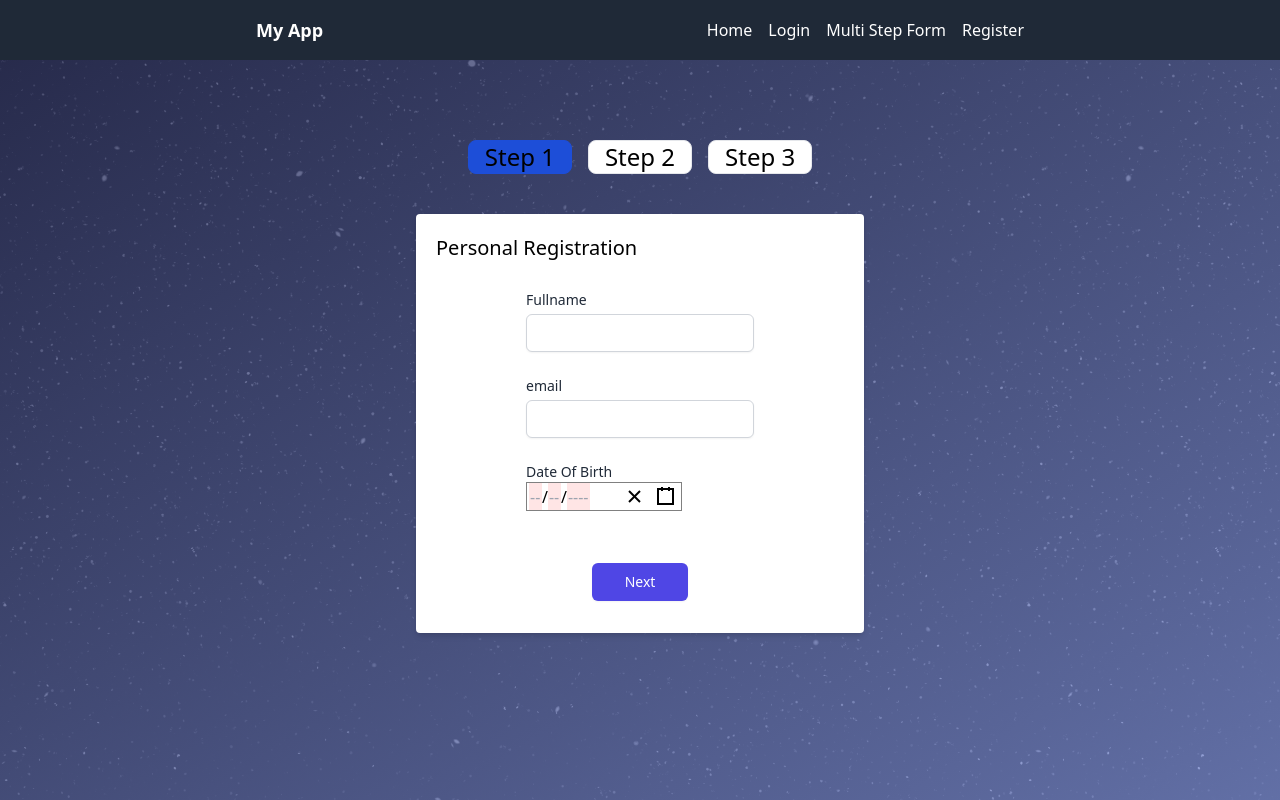
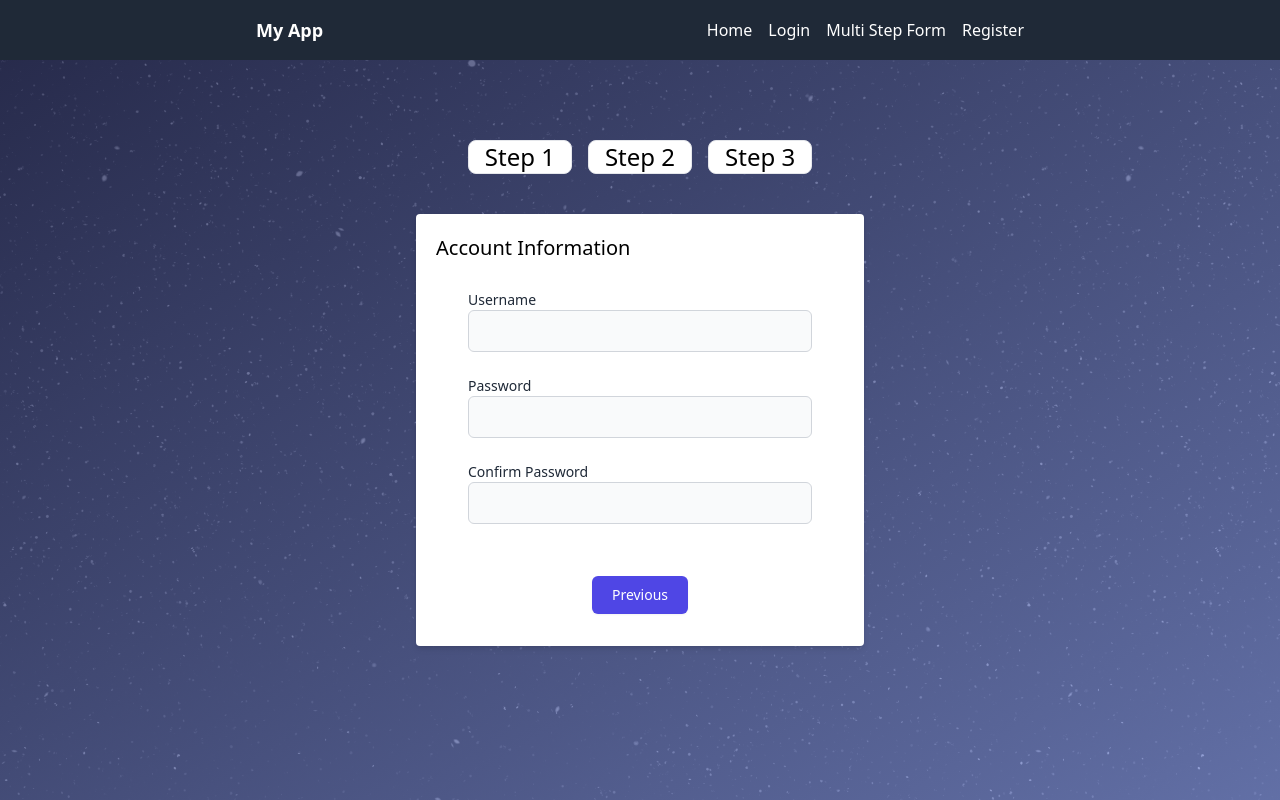
Before and after one commit to revou-fsse-5/module-4-kingahmadr, a React (Vite) app: page /multistepform in a window 1280 px wide. Built offline with nearby package versions, Linux system fonts and the light colour scheme.

Commit message:
dev ancur cik

```diff
--- a/src/components/AccountForms.tsx
+++ b/src/components/AccountForms.tsx
@@ -1,7 +1,38 @@
 import React from "react";
-import { Field, ErrorMessage } from "formik";
+// import { Field, ErrorMessage } from "formik";
+import tailwindStyles from "../scripts/constants/styles";
 
-const AccountInformationForms: React.FC = () => {
+interface AccountProps {
+  values: {
+    username: string;
+    password: string;
+    confirmPassword: string;
+  };
+  onChange: (e: React.ChangeEvent<HTMLInputElement>) => void;
+  onBlur: (e: React.FocusEvent<HTMLInputElement>) => void;
+  errors: {
+    AccountInformationForm?: {
+      username?: string;
+      password?: string;
+      confirmPassword?: string;
+    };
+  };
+  touched: {
+    AccountInformationForm?: {
+      username?: boolean;
+      password?: boolean;
+      confirmPassword?: boolean;
+    };
+  };
+}
+
+const AccountInformationForms = ({
+  values,
+  onChange,
+  onBlur,
+  errors,
+  touched,
+}: AccountProps) => {
   return (
     <section className="space-y-6 p-5 mx-auto max-w-md">
       <h3 className="absolute left-5 top-5 text-xl">Account Information</h3>
@@ -12,17 +43,26 @@ const AccountInformationForms: React.FC = () => {
         >
           Username
         </label>
-        <Field
+        <input
+          type="text"
+          name="AccountInformationForm.username"
           id="username"
-          name="username"
-          type="text"
-          className="block w-full px-3 py-2 mt-1 border border-gray-300 rounded-md shadow-sm focus:outline-none focus:ring-indigo-500 focus:border-indigo-500 sm:text-sm"
+          value={values.username}
+          onChange={onChange}
+          onBlur={onBlur}
+          className={`${tailwindStyles.input} ${
+            errors.AccountInformationForm?.username &&
+            touched.AccountInformationForm?.username
+              ? "text-pink-600 border-pink-500"
+              : ""
+          }`}
         />
-        <ErrorMessage
-          name="username"
-          component="div"
-          className="text-red-500 text-sm mt-1"
-        />
+        {errors.AccountInformationForm?.username &&
+        touched.AccountInformationForm?.username ? (
+          <div className={tailwindStyles.errorText}>
+            {errors.AccountInformationForm.username}
+          </div>
+        ) : null}
       </div>
       <div>
         <label
@@ -31,17 +71,26 @@ const AccountInformationForms: React.FC = () => {
         >
           Password
         </label>
-        <Field
+        <input
+          type="text"
+          name="AccountInformationForm.password"
           id="password"
-          name="password"
-          type="password"
-          className="block w-full px-3 py-2 mt-1 border border-gray-300 rounded-md shadow-sm focus:outline-none focus:ring-indigo-500 focus:border-indigo-500 sm:text-sm"
+          value={values.password}
+          onChange={onChange}
+          onBlur={onBlur}
+          className={`${tailwindStyles.input} ${
+            errors.AccountInformationForm?.password &&
+            touched.AccountInformationForm?.password
+              ? "text-pink-600 border-pink-500"
+              : ""
+          }`}
         />
-        <ErrorMessage
-          name="password"
-          component="div"
-          className="text-red-500 text-sm mt-1"
-        />
+        {errors.AccountInformationForm?.password &&
+        touched.AccountInformationForm?.password ? (
+          <div className={tailwindStyles.errorText}>
+            {errors.AccountInformationForm.password}
+          </div>
+        ) : null}
       </div>
       <div>
         <label
@@ -50,18 +99,26 @@ const AccountInformationForms: React.FC = () => {
         >
           Confirm Password
         </label>
-        <Field
+        <input
+          type="text"
+          name="AccountInformationForm.confirmPassword"
           id="confirmPassword"
-          name="confirmPassword"
-          type="password"
-          className="block w-full px-3 py-2 mt-1 border border-gray-300 rounded-md shadow-sm focus:outline-none focus:ring-indigo-500 focus:border-indigo-500 sm:text-sm"
+          value={values.confirmPassword}
+          onChange={onChange}
+          onBlur={onBlur}
+          className={`${tailwindStyles.input} ${
+            errors.AccountInformationForm?.confirmPassword &&
+            touched.AccountInformationForm?.confirmPassword
+              ? "text-pink-600 border-pink-500"
+              : ""
+          }`}
         />
-
-        <ErrorMessage
-          name="confirmPassword"
-          component="div"
-          className="text-red-500 text-sm mt-1"
-        />
+        {errors.AccountInformationForm?.confirmPassword &&
+        touched.AccountInformationForm?.confirmPassword ? (
+          <div className={tailwindStyles.errorText}>
+            {errors.AccountInformationForm.confirmPassword}
+          </div>
+        ) : null}
       </div>
     </section>
   );
--- a/src/components/AddressForms.tsx
+++ b/src/components/AddressForms.tsx
@@ -1,29 +1,89 @@
 import React from "react";
-import { Field, ErrorMessage } from "formik";
+import tailwindStyles from "../scripts/constants/styles";
+// import { Field, ErrorMessage } from "formik";
 
-const AddressInformationForms: React.FC = () => {
+// interface AddressInformationFormValues {
+//   address: {
+//     street: string;
+//     city: string;
+//     state: string;
+//     zipCode: number;
+//   };
+// }
+
+interface AddressProps {
+  values: {
+    // address: {
+    street: string;
+    city: string;
+    state: string;
+    zipCode: string;
+    // };
+  };
+  // values: AddressInformationFormValues;
+
+  onChange: (e: React.ChangeEvent<HTMLInputElement>) => void;
+  onBlur: (e: React.FocusEvent<HTMLInputElement>) => void;
+  errors: {
+    AddressInformationForm?: {
+      // address?: {
+      street?: string;
+      city?: string;
+      state?: string;
+      zipCode?: string;
+      // };
+    };
+  };
+  touched: {
+    AddressInformationForm?: {
+      // address?: {
+      street?: boolean;
+      city?: boolean;
+      state?: boolean;
+      zipCode?: boolean;
+      // };
+    };
+  };
+}
+
+const AddressInformationForms = ({
+  values,
+  onChange,
+  onBlur,
+  errors,
+  touched,
+}: AddressProps) => {
   return (
     <section className="space-y-6 p-5 mx-auto max-w-md">
       <h3 className="absolute left-5 top-5 text-xl"> Address Information </h3>
 
       <div>
         <label
-          htmlFor="streetAddress"
+          htmlFor="street"
           className="block text-sm font-medium text-gray-800"
         >
           street Address
         </label>
-        <Field
-          id="streetAddress"
-          name="streetAddress"
+        <input
           type="text"
-          className="block w-full px-3 py-2 mt-1 border border-gray-300 rounded-md shadow-sm focus:outline-none focus:ring-indigo-500 focus:border-indigo-500 sm:text-sm"
+          name="AddressInformationForm.street"
+          id="street"
+          value={values.street}
+          onChange={onChange}
+          onBlur={onBlur}
+          className={`${tailwindStyles.input} ${
+            errors.AddressInformationForm?.street &&
+            touched.AddressInformationForm?.street
+              ? "text-pink-600 border-pink-500"
+              : ""
+          }`}
         />
-        <ErrorMessage
-          name="streetAddress"
-          component="div"
-          className="text-red-500 text-sm mt-1"
-        />
+        {errors.AddressInformationForm?.street &&
+        touched.AddressInformationForm?.street ? (
+          <div className={tailwindStyles.errorText}>
+            {errors.AddressInformationForm?.street}
+          </div>
+        ) : null}
       </div>
       <div>
         <label
@@ -32,17 +92,26 @@ const AddressInformationForms: React.FC = () => {
         >
           City
         </label>
-        <Field
+        <input
+          type="text"
+          name="AddressInformationForm.city"
           id="city"
-          name="city"
-          type="text"
-          className="block w-full px-3 py-2 mt-1 border border-gray-300 rounded-md shadow-sm focus:outline-none focus:ring-indigo-500 focus:border-indigo-500 sm:text-sm"
+          value={values.city}
+          onChange={onChange}
+          onBlur={onBlur}
+          className={`${tailwindStyles.input} ${
+            errors.AddressInformationForm?.city &&
+            touched.AddressInformationForm?.city
+              ? "text-pink-600 border-pink-500"
+              : ""
+          }`}
         />
-        <ErrorMessage
-          name="city"
-          component="div"
-          className="text-red-500 text-sm mt-1"
-        />
+        {errors.AddressInformationForm?.city &&
+        touched.AddressInformationForm?.city ? (
+          <div className={tailwindStyles.errorText}>
+            {errors.AddressInformationForm.city}
+          </div>
+        ) : null}
       </div>
       <div>
         <label
@@ -51,19 +120,26 @@ const AddressInformationForms: React.FC = () => {
         >
           Zip Code
         </label>
-        <Field
+        <input
+          type="text"
+          name="AddressInformationForm.zipCode"
           id="zipCode"
-          name="zipCode"
-          type="number"
-          className="block w-full px-3 py-2 mt-1 border border-gray-300 rounded-md shadow-sm focus:outline-none focus:ring-indigo-500 focus:border-indigo-500 sm:text-sm"
+          value={values.zipCode}
+          onChange={onChange}
+          onBlur={onBlur}
+          className={`${tailwindStyles.input} ${
+            errors.AddressInformationForm?.zipCode &&
+            touched.AddressInformationForm?.zipCode
+              ? "text-pink-600 border-pink-500"
+              : ""
+          }`}
         />
-        {/* <DatePicker value={day} onChange={setDay} /> */}
-
-        <ErrorMessage
-          name="zipCode"
-          component="div"
-          className="text-red-500 text-sm mt-1"
-        />
+        {errors.AddressInformationForm?.zipCode &&
+        touched.AddressInformationForm?.zipCode ? (
+          <div className={tailwindStyles.errorText}>
+            {errors.AddressInformationForm.zipCode}
+          </div>
+        ) : null}
       </div>
     </section>
   );
--- a/src/components/PersonalForms.tsx
+++ b/src/components/PersonalForms.tsx
@@ -1,7 +1,37 @@
-import { Field, ErrorMessage } from "formik";
-import DatePickerField from "./DatePickerField";
+// import { Field, ErrorMessage } from "formik";
+// import DatePickerField from "./DatePickerField";
+import tailwindStyles from "../scripts/constants/styles";
 
-const PersonalRegistrationForms = () => {
+interface PersonalProps {
+  values: {
+    fullName: string;
+    dateOfBirth: string;
+    email: string;
+  };
+  onChange: (e: React.ChangeEvent<HTMLInputElement>) => void;
+  onBlur: (e: React.FocusEvent<HTMLInputElement>) => void;
+  errors: {
+    PersonalInformationForm?: {
+      fullName?: string;
+      dateOfBirth?: string;
+      email?: string;
+    };
+  };
+  touched: {
+    PersonalInformationForm?: {
+      fullName?: boolean;
+      dateOfBirth?: boolean;
+      email?: boolean;
+    };
+  };
+}
+const PersonalRegistrationForms = ({
+  values,
+  onChange,
+  onBlur,
+  errors,
+  touched,
+}: PersonalProps) => {
   return (
     <section className="space-y-6 p-5 mx-auto max-w-md">
       <h3 className="absolute left-5 top-5 text-xl"> Personal Registration </h3>
@@ -12,36 +42,26 @@ const PersonalRegistrationForms = () => {
         >
           Fullname
         </label>
-        <Field
-          id="fullname"
-          name="fullname"
+        <input
           type="text"
-          className="block w-full px-3 py-2 mt-1 border border-gray-300 rounded-md shadow-sm focus:outline-none focus:ring-indigo-500 focus:border-indigo-500 sm:text-sm"
+          name="PersonalInformationForm.fullName"
+          id="fullName"
+          value={values.fullName}
+          onChange={onChange}
+          onBlur={onBlur}
+          className={`${tailwindStyles.input} ${
+            errors.PersonalInformationForm?.fullName &&
+            touched.PersonalInformationForm?.fullName
+              ? "text-pink-600 border-pink-500"
+              : ""
+          }`}
         />
-        <ErrorMessage
-          name="fullname"
-          component="div"
-          className="text-red-500 text-sm mt-1"
-        />
-      </div>
-      <div>
-        <label
-          htmlFor="email"
-          className="block text-sm font-medium text-gray-800"
-        >
-          email
-        </label>
-        <Field
-          id="email"
-          name="email"
-          type="email"
-          className="block w-full px-3 py-2 mt-1 border border-gray-300 rounded-md shadow-sm focus:outline-none focus:ring-indigo-500 focus:border-indigo-500 sm:text-sm"
-        />
-        <ErrorMessage
-          name="email"
-          component="div"
-          className="text-red-500 text-sm mt-1"
-        />
+        {errors.PersonalInformationForm?.fullName &&
+        touched.PersonalInformationForm?.fullName ? (
+          <div className={tailwindStyles.errorText}>
+            {errors.PersonalInformationForm.fullName}
+          </div>
+        ) : null}
       </div>
       <div>
         <label
@@ -51,18 +71,54 @@ const PersonalRegistrationForms = () => {
           Date Of Birth
         </label>
 
-        <Field
+        <input
+          type="date"
+          name="PersonalInformationForm.dateOfBirth"
           id="dateOfBirth"
-          name="dateOfBirth"
-          label="Date Of Birth"
-          component={DatePickerField}
+          value={values.dateOfBirth}
+          onChange={onChange}
+          onBlur={onBlur}
+          className={`${tailwindStyles.input} ${
+            errors.PersonalInformationForm?.dateOfBirth &&
+            touched.PersonalInformationForm?.dateOfBirth
+              ? "text-pink-600 border-pink-500"
+              : ""
+          }`}
         />
-
-        <ErrorMessage
-          name="dateOfBirth"
-          component="div"
-          className="text-red-500 text-sm mt-1"
+        {errors.PersonalInformationForm?.dateOfBirth &&
+        touched.PersonalInformationForm?.dateOfBirth ? (
+          <div className={tailwindStyles.errorText}>
+            {errors.PersonalInformationForm.dateOfBirth}
+          </div>
+        ) : null}
+      </div>
+      <div>
+        <label
+          htmlFor="email"
+          className="block text-sm font-medium text-gray-800"
+        >
+          email
+        </label>
+        <input
+          type="email"
+          name="PersonalInformationForm.email"
+          id="email"
+          value={values.email}
+          onChange={onChange}
+          onBlur={onBlur}
+          className={`${tailwindStyles.input} ${
+            errors.PersonalInformationForm?.email &&
+            touched.PersonalInformationForm?.email
+              ? "text-pink-600 border-pink-500"
+              : ""
+          }`}
         />
+        {errors.PersonalInformationForm?.email &&
+        touched.PersonalInformationForm?.email ? (
+          <div className={tailwindStyles.errorText}>
+            {errors.PersonalInformationForm.email}
+          </div>
+        ) : null}
       </div>
     </section>
   );
--- a/src/modules/MultiStepForm.tsx
+++ b/src/modules/MultiStepForm.tsx
@@ -1,23 +1,29 @@
 import React, { useState } from "react";
-import { Formik, Form } from "formik";
+import { useFormik } from "formik";
 import StepIndicator from "../components/StepIndicator";
-import SwitchCaseStep from "../components/SwitchCaseStep";
+// import SwitchCaseStep from "../components/SwitchCaseStep";
 import { StepOneSchema, StepTwoSchema, StepThreeSchema } from "./Scheme";
+import { MultiStepFormProps } from "../interface";
+import { useFetchData } from "./UseFetchData";
+import PersonalRegistrationForms from "../components/PersonalForms";
+import AddressInformationForms from "../components/AddressForms";
+import AccountInformationForms from "../components/AccountForms";
 
-const MultiStepForm: React.FC = () => {
-  const [step, setStep] = useState(1);
+const MultiStepForm = () => {
+  const [step, setStep] = useState(4);
+  const { addUsersMultiStep } = useFetchData();
 
-  const initialValues = {
-    fullname: "",
-    username: "",
-    email: "",
-    streetAddress: "",
-    city: "",
-    dateOfBirth: null,
-    password: "",
-    zipCode: 0,
-  };
-  const validationSchema = [StepOneSchema, StepTwoSchema, StepThreeSchema];
+  // const initialValues = {
+  //   fullname: "",
+  //   username: "",
+  //   email: "",
+  //   streetAddress: "",
+  //   city: "",
+  //   dateOfBirth: null,
+  //   password: "",
+  //   zipCode: 0,
+  // };
+  // const validationSchema = [StepOneSchema, StepTwoSchema, StepThreeSchema];
 
   const handleNext = () => {
     setStep(step + 1);
@@ -29,41 +35,108 @@ const MultiStepForm: React.FC = () => {
     console.log(step);
   };
 
-  const handleSubmit = (values: typeof initialValues) => {
-    // Submit final form values
-    alert(
-      `Register Successful!\n\n
-      Fullname: ${values.fullname}\n
-      Email: ${values.email}\n
-      Date of Birth: ${values.dateOfBirth}\n
-      Street Address: ${values.streetAddress}\n
-      City: ${values.city}\n
-      Zip Code: ${values.zipCode}\n
-      Username: ${values.username}\n
-      Password: ${values.password}`
-    );
-    console.log(values);
-  };
-
-  return (
-    <Formik
-      initialValues={initialValues}
-      validationSchema={validationSchema[step - 1]}
-      onSubmit={(values) => {
-        if (step === validationSchema.length) {
-          handleSubmit(values);
+  // const handleSubmit = (values: typeof initialValues) => {
+  //   // Submit final form values
+  //   alert(
+  //     `Register Successful!\n\n
+  //     Fullname: ${values.fullname}\n
+  //     Email: ${values.email}\n
+  //     Date of Birth: ${values.dateOfBirth}\n
+  //     Street Address: ${values.streetAddress}\n
+  //     City: ${values.city}\n
+  //     Zip Code: ${values.zipCode}\n
+  //     Username: ${values.username}\n
+  //     Password: ${values.password}`
+  //   );
+  //   console.log(values);
+  // };
+  const SchemeValidation = [StepOneSchema, StepTwoSchema, StepThreeSchema];
+  // if (step === Scheme.length) {
+  //   handleSubmit(values);
+  // } else {
+  //   console.log(formik.errors);
+  //   handleNext();
+  // }
+  const handleSubmit = (step: number, values: MultiStepFormProps) => {
+    if (step === SchemeValidation.length) {
+      console.log("ini step terakhir");
+      console.log("values :>> ", values);
     } else {
       handleNext();
     }
-      }}
-    >
-      {({ isValid }) => (
+  };
+  // const handleSubmit = (data: MultiStepFormProps) => {
+  //   // addUsersMultiStep(data);
+  //   console.log(data);
+  // };
+  const formik = useFormik<MultiStepFormProps>({
+    initialValues: {
+      PersonalInformationForm: {
+        fullName: "",
+        dateOfBirth: "",
+        email: "",
+      },
+      AddressInformationForm: {
+        // address: {
+        street: "",
+        city: "",
+        state: "",
+        zipCode: "",
+        // },
+      },
+      AccountInformationForm: {
+        username: "",
+        password: "",
+        confirmPassword: "",
+      },
+    },
+    validationSchema: SchemeValidation[step - 1],
+    onSubmit: (values, { setSubmitting }) => {
+      // const { confirmPassword, ...dataToSubmit } = values;
+      setTimeout(() => {
+        handleSubmit(step, values);
+        setSubmitting(false);
+        console.log(values);
+      }, 400);
+      // handleNext();
+    },
+  });
+  return (
     <section className="flex flex-col justify-center">
       <div className="mt-20 self-center">
         <StepIndicator step={step} />
       </div>
-          <Form className="relative flex flex-col mx-auto mt-10 w-full max-w-md p-8 space-y-8 bg-white rounded shadow-md">
-            <SwitchCaseStep index={step} />
+      <form
+        onSubmit={formik.handleSubmit}
+        className="relative flex flex-col mx-auto mt-10 w-full max-w-md p-8 space-y-8 bg-white rounded shadow-md"
+      >
+        <div>
+          {step === 1 ? (
+            <PersonalRegistrationForms
+              values={formik.values.PersonalInformationForm}
+              onChange={formik.handleChange}
+              onBlur={formik.handleBlur}
+              errors={formik.errors}
+              touched={formik.touched}
+            />
+          ) : step === 2 ? (
+            <AddressInformationForms
+              values={formik.values.AddressInformationForm}
+              onChange={formik.handleChange}
+              onBlur={formik.handleBlur}
+              errors={formik.errors}
+              touched={formik.touched}
+            />
+          ) : (
+            <AccountInformationForms
+              values={formik.values.AccountInformationForm}
+              onChange={formik.handleChange}
+              onBlur={formik.handleBlur}
+              errors={formik.errors}
+              touched={formik.touched}
+            />
+          )}
+        </div>
 
         <div className="mx-auto flex gap-4">
           {step > 1 && (
@@ -75,18 +148,18 @@ const MultiStepForm: React.FC = () => {
               Previous
             </button>
           )}
+          {step < 4 && (
             <button
               className="w-24 px-4 py-2 text-sm font-medium text-white bg-indigo-600 border border-transparent rounded-md shadow-sm hover:bg-indigo-700 focus:outline-none focus:ring-2 focus:ring-offset-2 focus:ring-indigo-500"
               type="submit"
-                disabled={!isValid}
+              disabled={formik.isSubmitting}
             >
-                {step === validationSchema.length ? "Submit" : "Next"}
+              {step === SchemeValidation.length ? "Submit" : "Next"}
             </button>
+          )}
         </div>
-          </Form>
+      </form>
     </section>
-      )}
-    </Formik>
   );
 };
 
```
Also changed, not shown: src/interface/index.ts (+26 -0 lines), src/modules/Scheme.ts (+13 -13 lines), src/modules/UseFetchData.tsx (+30 -1 lines). Lines whose indentation alone changed are shown as unchanged.
